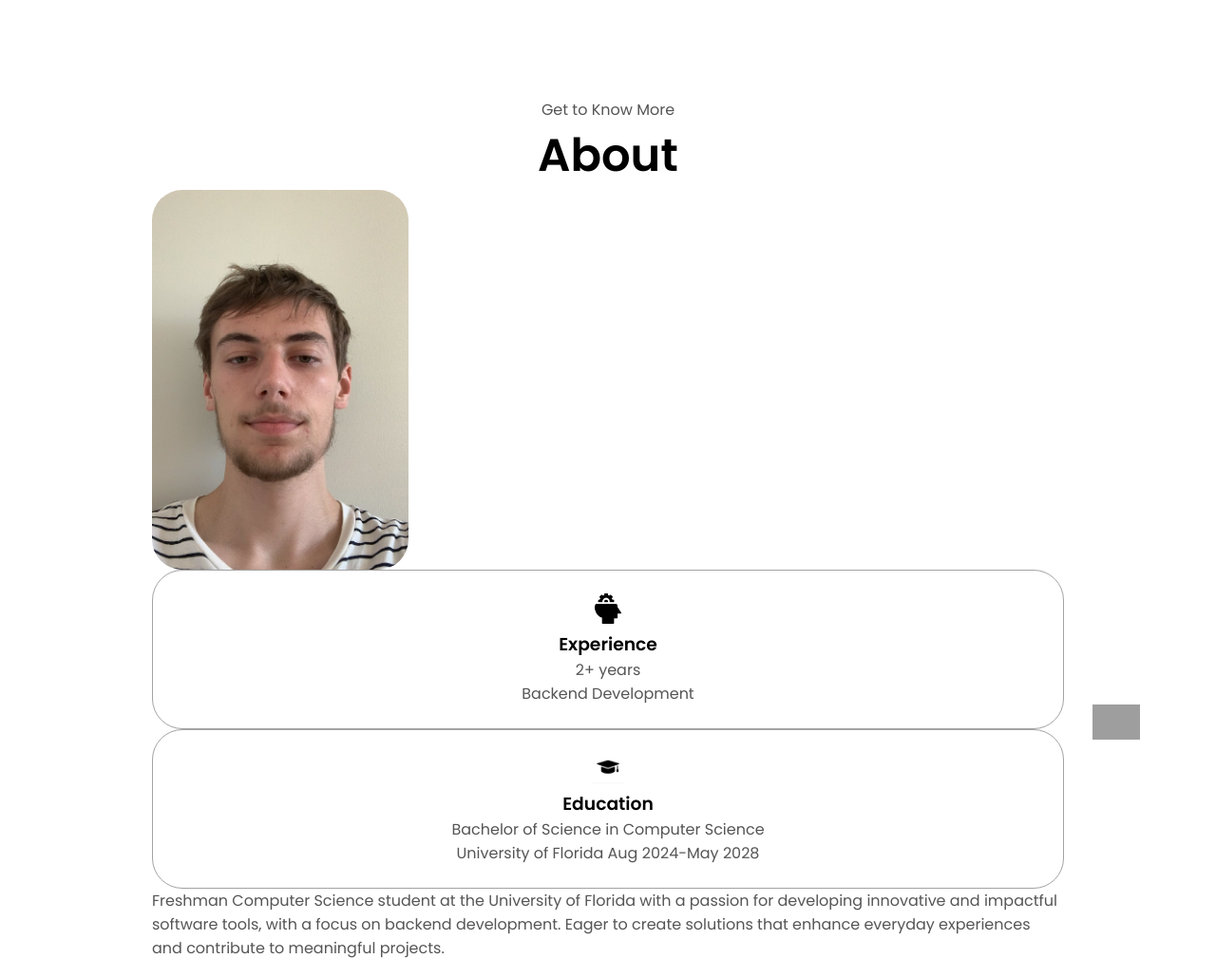
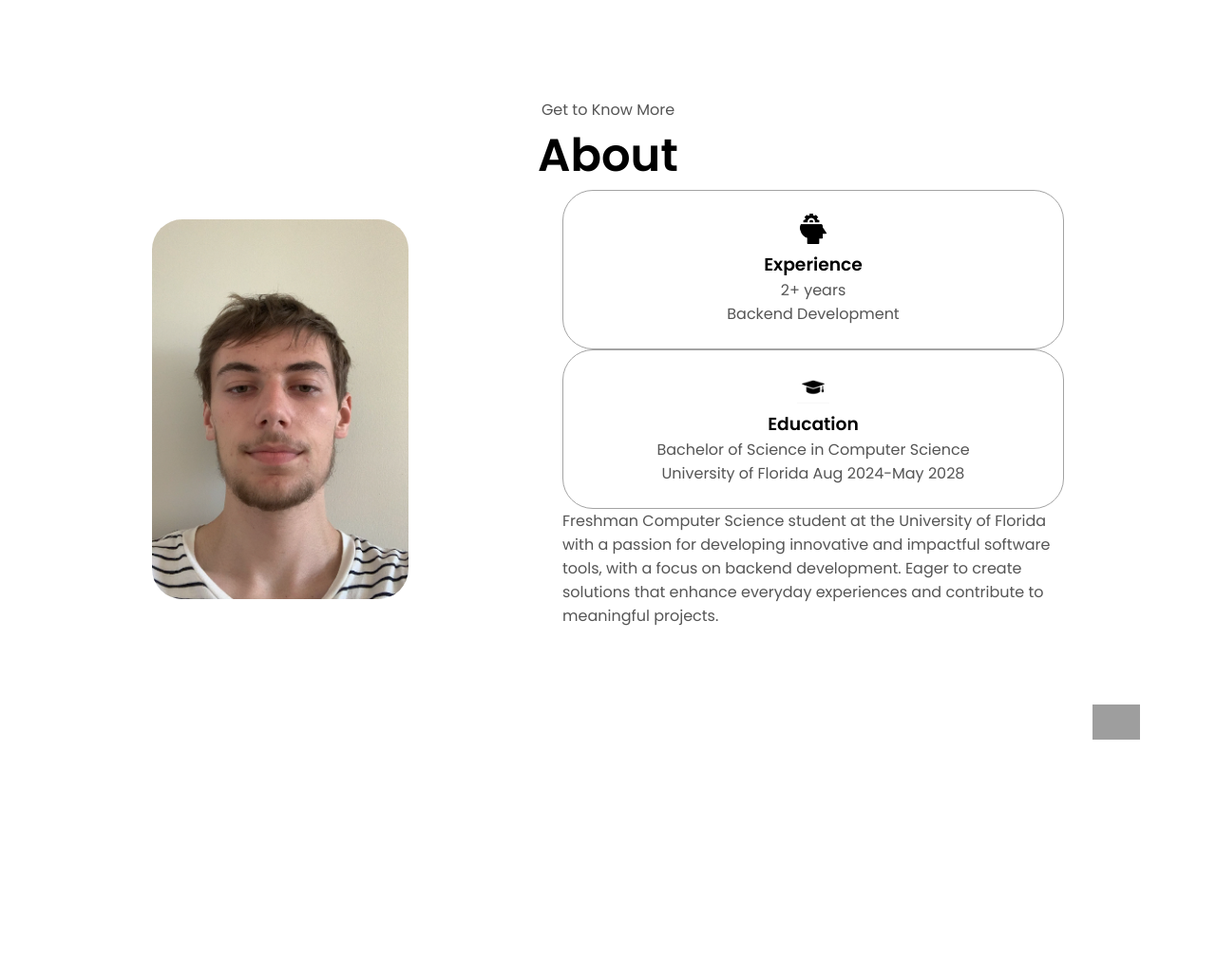
Before and after one commit to zaybournand/html-css-js-portfolio, a Flask app: page / in a window 1280 px wide. Shown: the part 889-1918 px from the top of the page at 95% size. Run offline with Flask 3, Linux system fonts and the light colour scheme; grey boxes are pictures that could not be loaded.

Commit message:
Update style.css

```diff
--- a/static/css/style.css
+++ b/static/css/style.css
@@ -262,8 +262,9 @@ section {
 }
 
 .section-container {
-    gap: 4rem;
-    height: 80%;
+    display: flex; /* Enables flexbox layout */
+    align-items: flex-start; /* Aligns items at the start */
+    gap: 2rem; /* Space between picture and text */
 }
 
 .section__pic-container {
```
